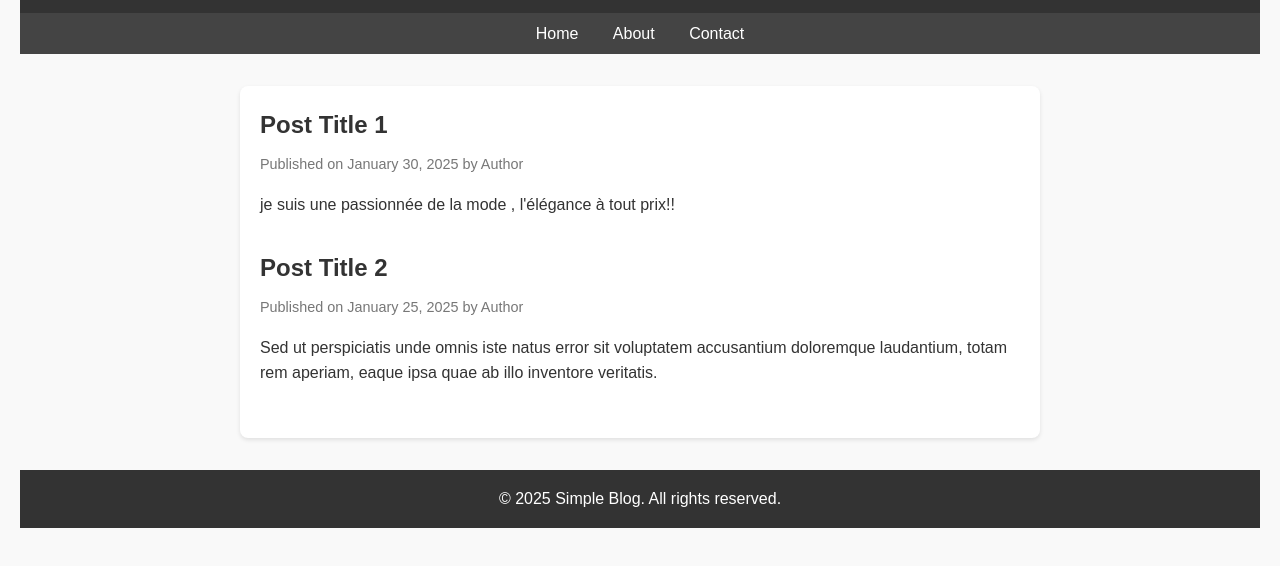
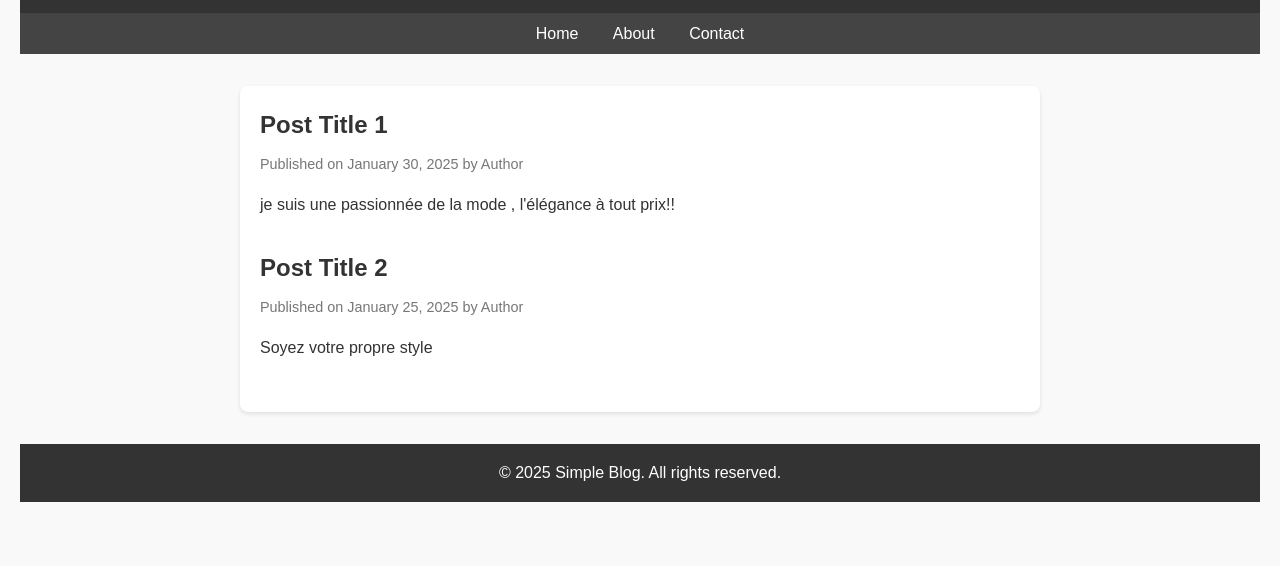
Before and after one commit to didiafrititi/git_cdp, a plain HTML site: page index.html in a window 1280 px wide. Shown: the part 116-682 px from the top of the page. Drawn offline with Linux system fonts and the light colour scheme.

Commit message:
modification du deuxième paragraphe

```diff
--- a/index.html
+++ b/index.html
@@ -98,7 +98,7 @@
     <article>
       <h2>Post Title 2</h2>
       <p class="post-meta">Published on January 25, 2025 by Author</p>
-      <p>Sed ut perspiciatis unde omnis iste natus error sit voluptatem accusantium doloremque laudantium, totam rem aperiam, eaque ipsa quae ab illo inventore veritatis.</p>
+      <p>Soyez votre propre style</p>
     </article>
   </div>
 
```
